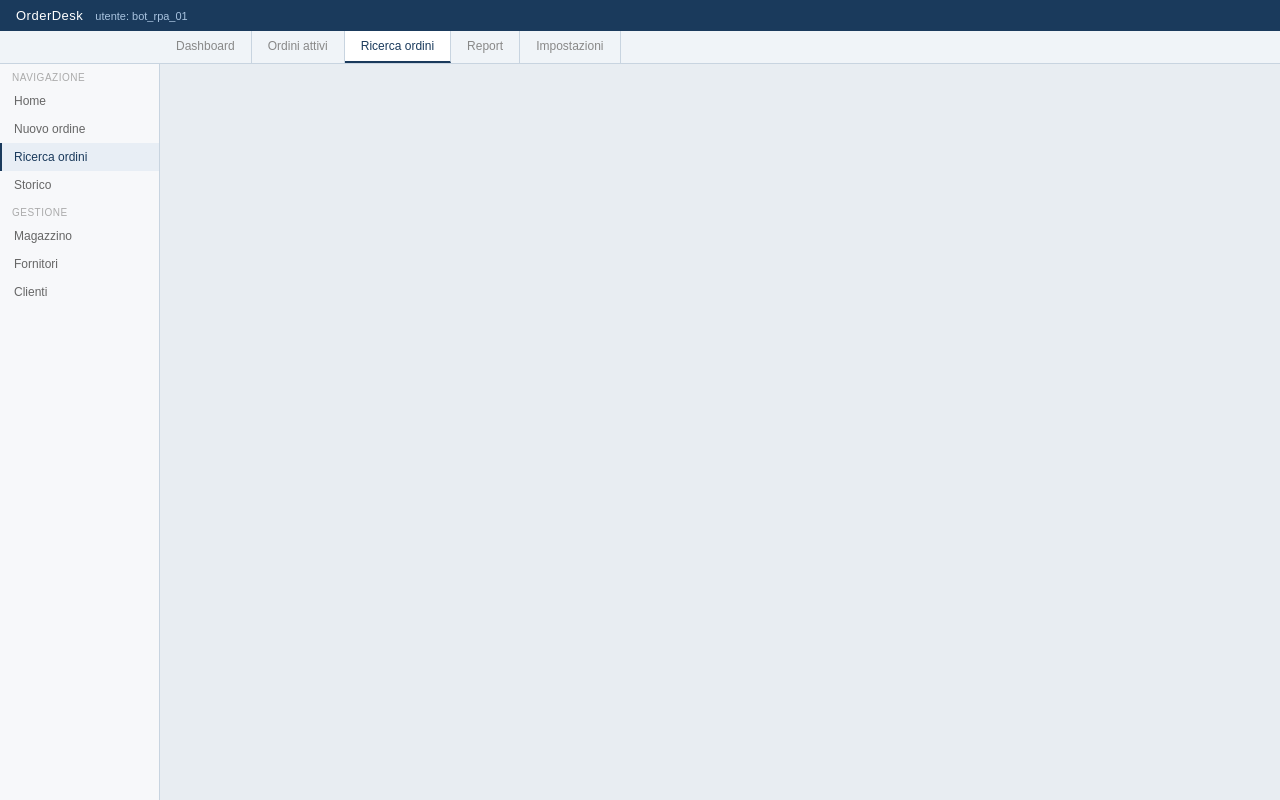
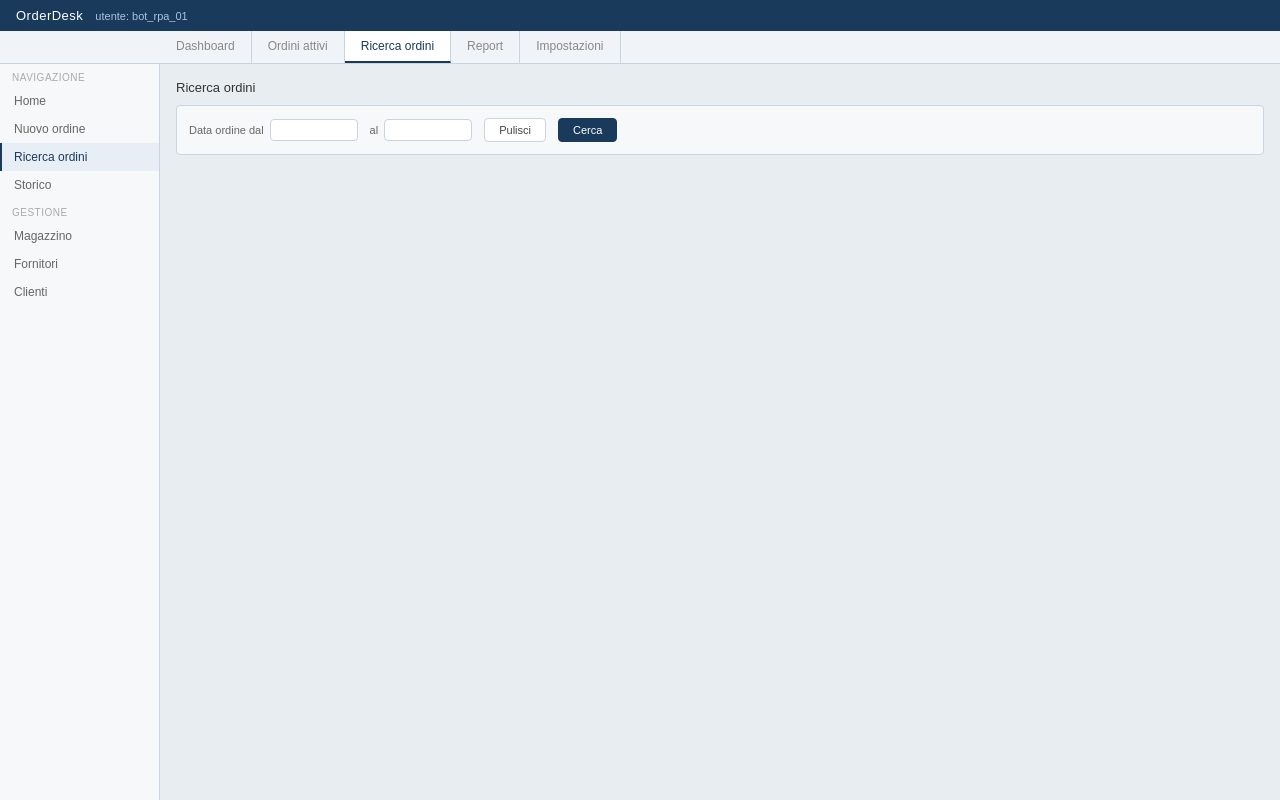
Before and after one commit to roxyle/rpa-workqueue-simulator, a Next.js app: page /dashboard in a window 1280 px wide. Built offline with nearby package versions, Linux system fonts and the light colour scheme.

Commit message:
chore: added filterArea to the dashboard page

```diff
--- a/src/app/dashboard/page.tsx
+++ b/src/app/dashboard/page.tsx
@@ -1,6 +1,7 @@
 import Topbar from '@/components/dashboard/Topbar'
 import TabBar from '@/components/dashboard/TabBar'
 import Sidebar from '@/components/dashboard/Sidebar'
+import FilterArea from '@/components/dashboard/FilterArea'
 
 
 export default function DashboardPage(){
@@ -18,7 +19,15 @@ export default function DashboardPage(){
                     <Sidebar/>
 
                     <main style={{flex:1, padding:"16px"}}>
-
+                        <div style={{
+                            fontSize:"13px",
+                            fontWeight:"500",
+                            color:"#333",
+                            marginBottom:"10px"
+                            }}>
+                            Ricerca ordini
+                        </div>
+                        <FilterArea/>
                     </main>
                 </div>
         </div>
--- /dev/null
+++ b/src/components/dashboard/FilterArea.tsx
@@ -0,0 +1,82 @@
+export default function FilterArea(){
+    return(
+        <div style={{
+            backgroundColor:"#f7f8fa",
+            border:"1px solid #c8d4e0",
+            borderRadius:"4px",
+            padding:"12px",
+            marginBottom:"14px",
+            display:"flex",
+            alignItems:"center",
+            gap:"12px",
+            flexWrap:"wrap"
+            }}>
+                <div style={{
+                    display:"flex",
+                    alignItems:"center",
+                    gap:"6px"
+                    }}>
+                        <label style={{fontSize:"11px", color:"#666"}}>
+                            Data ordine dal
+                        </label>
+
+                        <input id="filter-date-from" type="text" readOnly defaultValue=""
+                            style={{
+                                border:"1px solid #c8d4e0",
+                                borderRadius:"4px",
+                                padding:"4px 8px",
+                                fontSize:"11px",
+                                backgroundColor:"#ffffff",
+                                color:"#333",
+                                width:"88px"
+                            }}
+                        />
+                </div>
+
+
+                <div style={{display:"flex", alignItems:"center", gap:"6px"}}>
+                    <label style={{fontSize:"11px", color:"#666"}}>
+                        al
+                    </label>
+
+                    <input id="filter-date-to" type="text" defaultValue={""} readOnly
+                        style={{
+                                border:"1px solid #c8d4e0",
+                                borderRadius:"4px",
+                                padding:"4px 8px",
+                                fontSize:"11px",
+                                backgroundColor:"#ffffff",
+                                color:"#333",
+                                width:"88px"
+                            }}
+                        />
+                </div>
+
+                <button style={{
+                    padding:"5px 14px",
+                    fontSize:"11px",
+                    borderRadius:"4px",
+                    border:"1px solid #c8d4e0",
+                    backgroundColor:"#ffffff",
+                    color:"#444",
+                    cursor:"default"
+                }}>
+                    Pulisci
+                </button>
+
+
+                <button id="filter-submit"
+                    style={{
+                    padding:"5px 14px",
+                    fontSize:"11px",
+                    borderRadius:"4px",
+                    border:"1px solid #1a3a5c",
+                    backgroundColor:"#1a3a5c",
+                    color:"#ffffff",
+                    cursor:"default"
+                    }}>
+                    Cerca
+                </button>
+        </div>
+    )
+}
```
